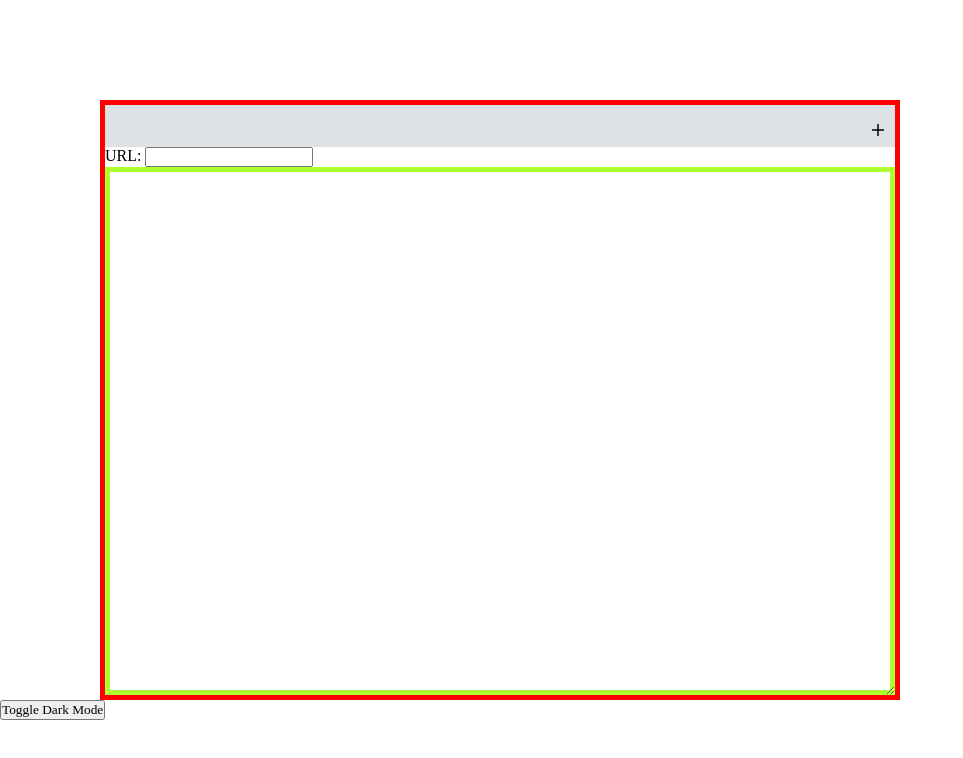
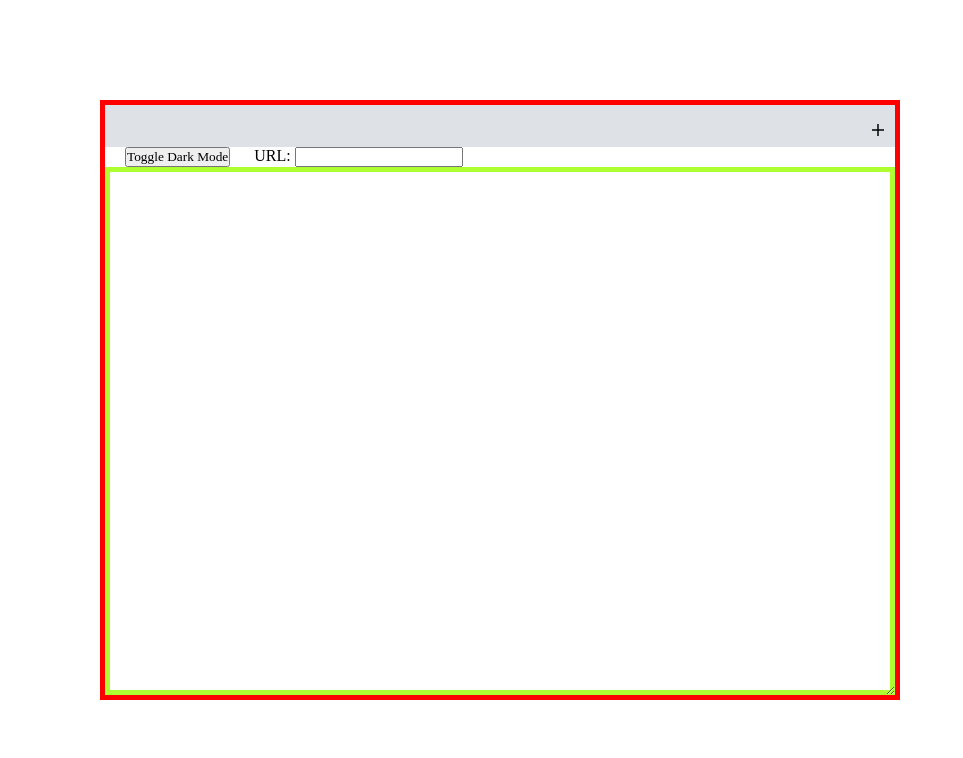
Before and after one commit to ShlomiRex/electron-browser, an Electron app: page src/index.html in a window 1280 px wide. Shown: the whole page, without its empty margins (0-963 px from the left). Drawn offline with Linux system fonts and the light colour scheme.

Commit message:
Update index.html

```diff
--- a/src/index.html
+++ b/src/index.html
@@ -20,15 +20,13 @@
 			<div class="tab-add"></div>
 		</div>
 		<div class="tabs-bar">
-			<label>URL: </label>
+			<button style="margin-left: 20px;" class="btn-toggle">Toggle Dark Mode</button>
+
+			<label style="margin-left: 20px;">URL: </label>
 			<input id="url" type="url">
 		</div>
 		<div class="browser-views"></div>
 	</div>
-
-	<button class="btn-toggle">Toggle Dark Mode</button>
-
-
 	<script src="renderer.js"></script>
 </body>
 </html>
```
